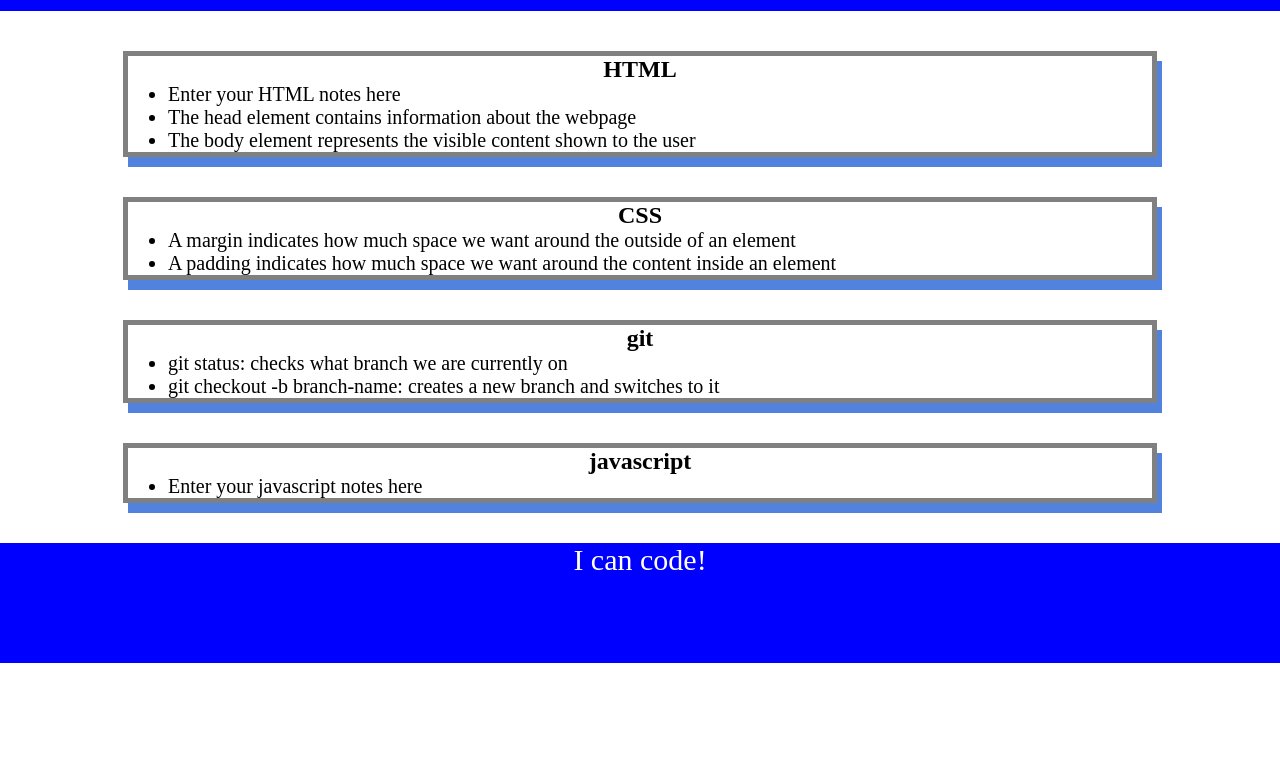
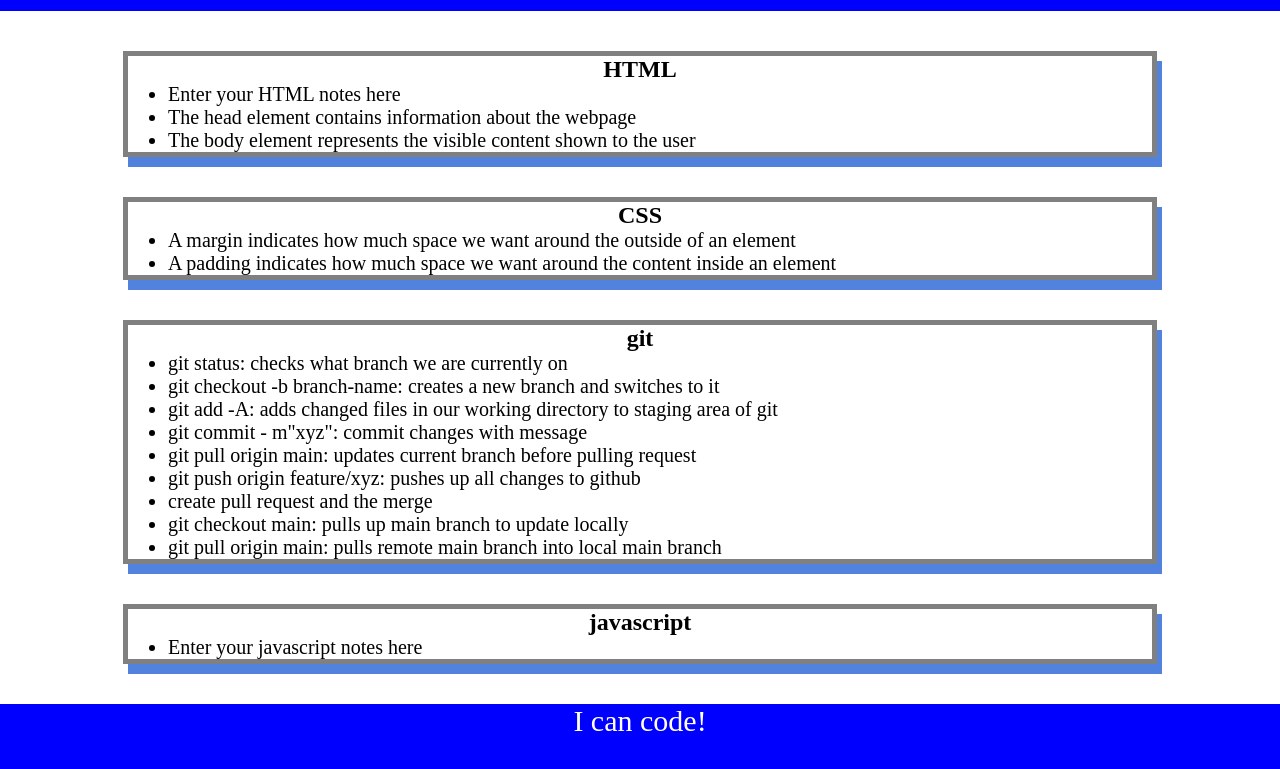
Before and after one commit to M5Justin/prework-study-guide, a plain HTML site: page index.html in a window 1280 px wide. Shown: the part 109-878 px from the top of the page. Before the commit the page ends 800 px from the top, so only its background shows below. Drawn offline with Linux system fonts and the light colour scheme.

Commit message:
more flow practice

```diff
--- a/index.html
+++ b/index.html
@@ -37,6 +37,14 @@
         <ul>
           <li>git status: checks what branch we are currently on</li>
           <li>git checkout -b branch-name: creates a new branch and switches to it</li>
+          <li>git add -A: adds changed files in our working directory to staging area of git</li>
+          <li>git commit - m"xyz": commit changes with message</li>
+          <li>git pull origin main: updates current branch before pulling request</li>
+          <li>git push origin feature/xyz: pushes up all changes to github
+          <li>create pull request and the merge</li>
+          <li>git checkout main: pulls up main branch to update locally</li>
+          <li>git pull origin main: pulls remote main branch into local main branch </li>
+          </li>
         </ul>
       </section>
 
```
